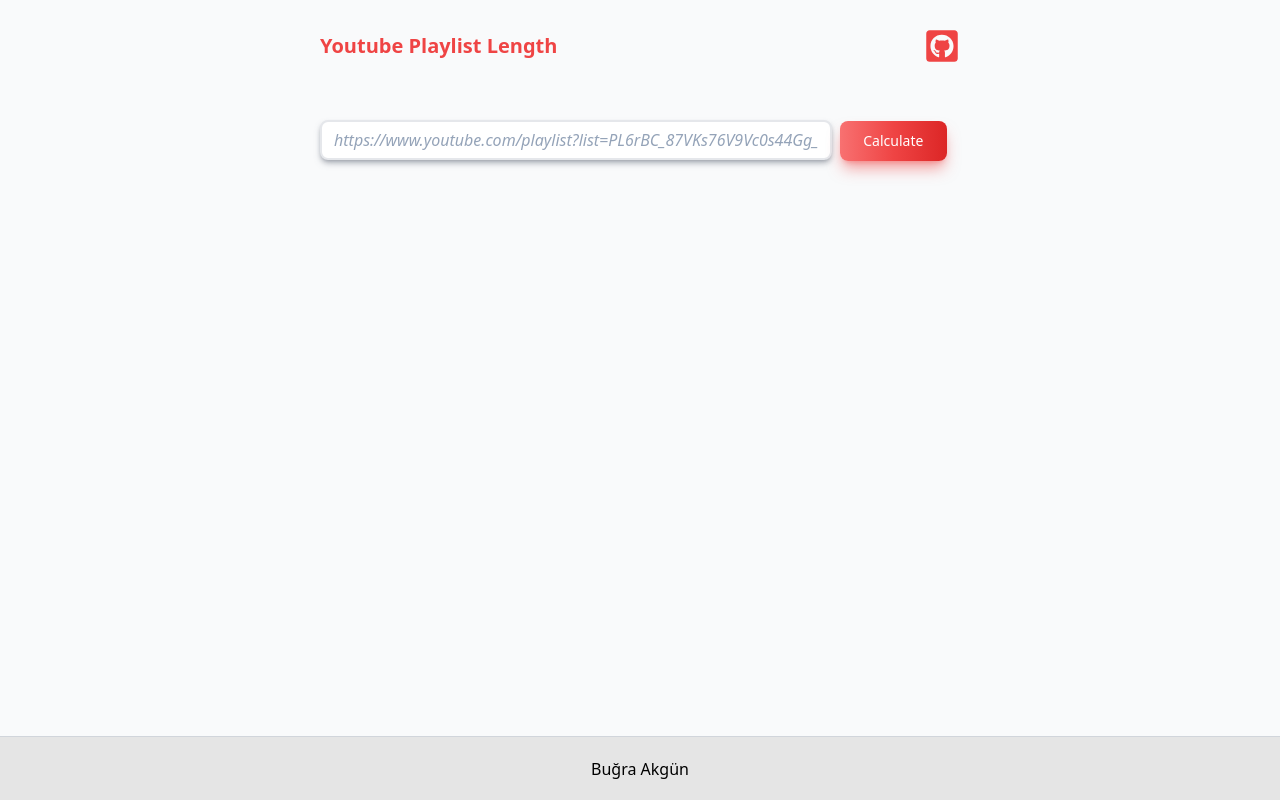
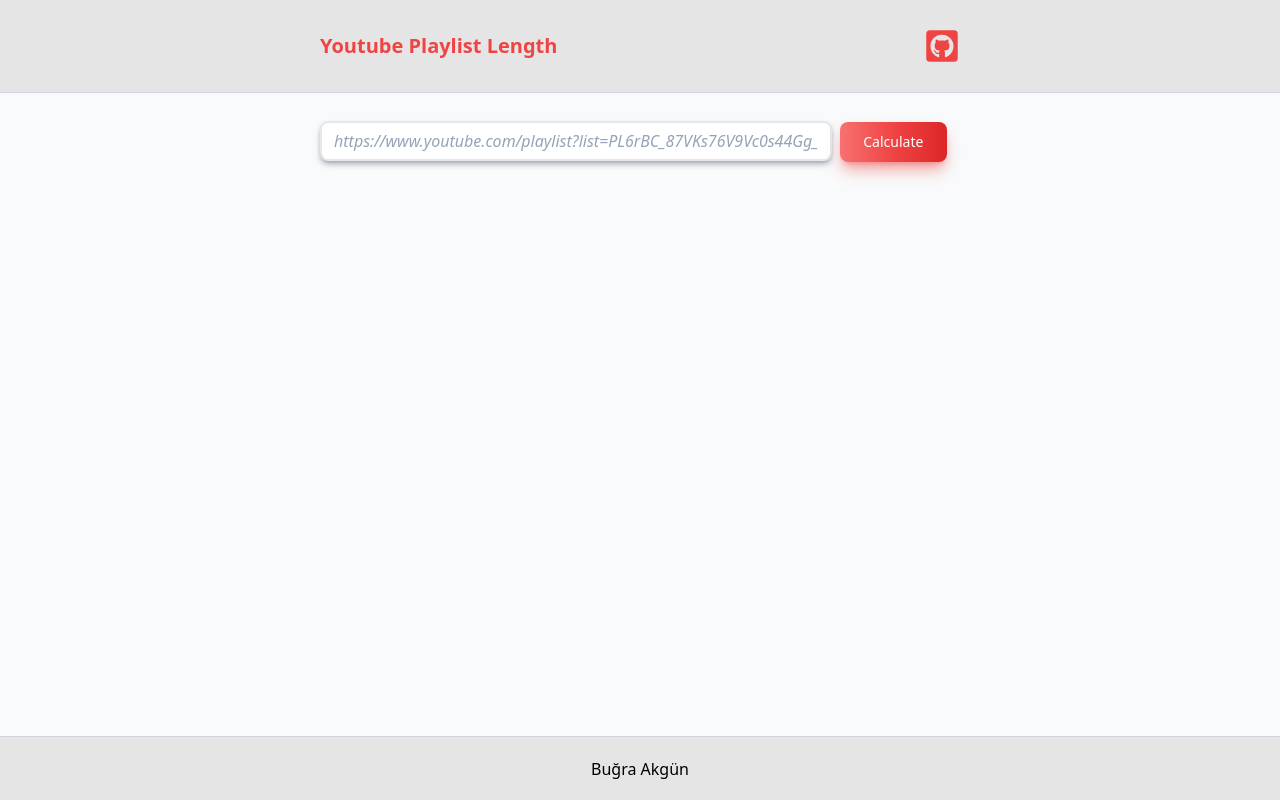
Before and after one commit to bugraakgun/youtube-playlist-duration-calculator-react-redux, a React (Create React App) app: page / in a window 1280 px wide. Built offline with nearby package versions, Linux system fonts and the light colour scheme.

Commit message:
minimal style changes

```diff
--- a/src/components/Header.js
+++ b/src/components/Header.js
@@ -2,7 +2,7 @@ import React from "react";
 import { FaGithubSquare, FaMoon, FaSun } from "react-icons/fa";
 export default function Header() {
   return (
-    <nav className="bg-neutral-400 ">
+    <nav className="bg-neutral-200 border-b border-gray-300">
       <div className="px-80 py-7">
         <div className="flex justify-between items-center">
           <span className="font-bold text-xl text-red-500 ">
```
